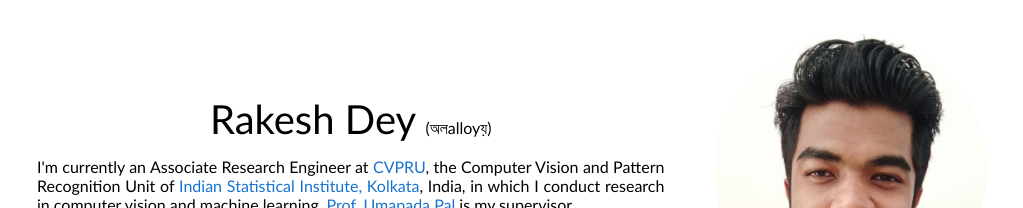
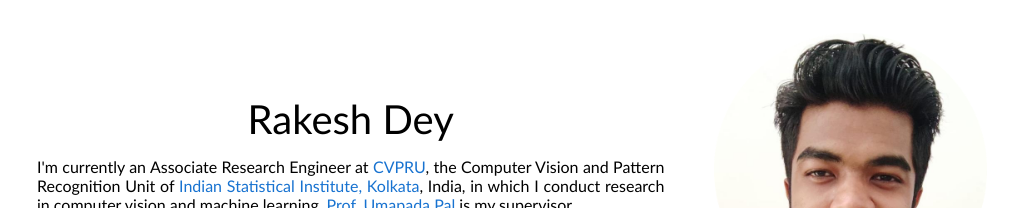
Before and after one commit to deyRakesh/deyRakesh.github.io, a plain HTML site: page index.html in a window 1280 px wide. Shown: the top 208 px of the page, without its empty margins (128-1151 px from the left). Drawn offline with Linux system fonts and the light colour scheme; some icons are missing.

Commit message:
modification

```diff
--- a/index.html
+++ b/index.html
@@ -49,7 +49,7 @@
                         <tr style="padding:0px">
                            <td style="padding:2.5%;width:63%;vertical-align:middle">
                               <p style="text-align:center">
-                                 <name>Rakesh Dey  <font size="+0.5">(অলalloyয়)</font></name>
+                                 <name>Rakesh Dey</name>
                               </p>
                               <p style="text-align:justify">
                                  <font size="3">
```
